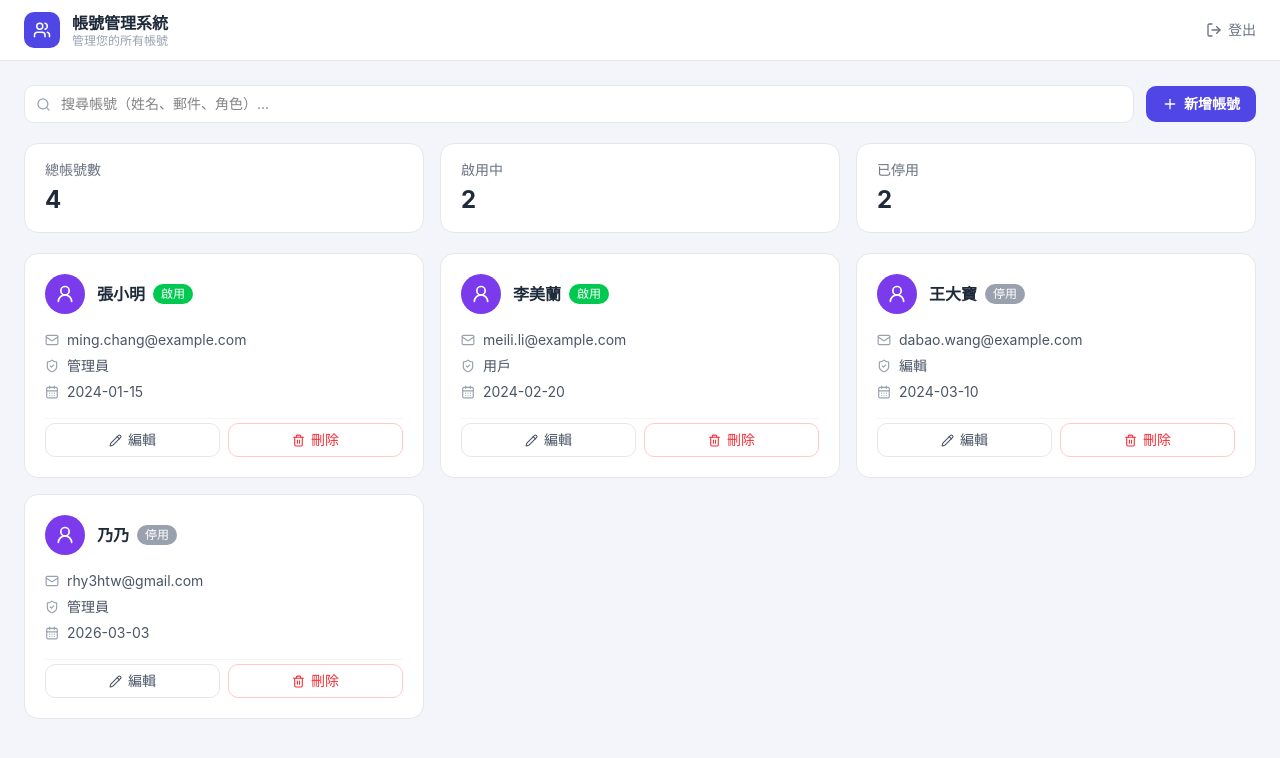
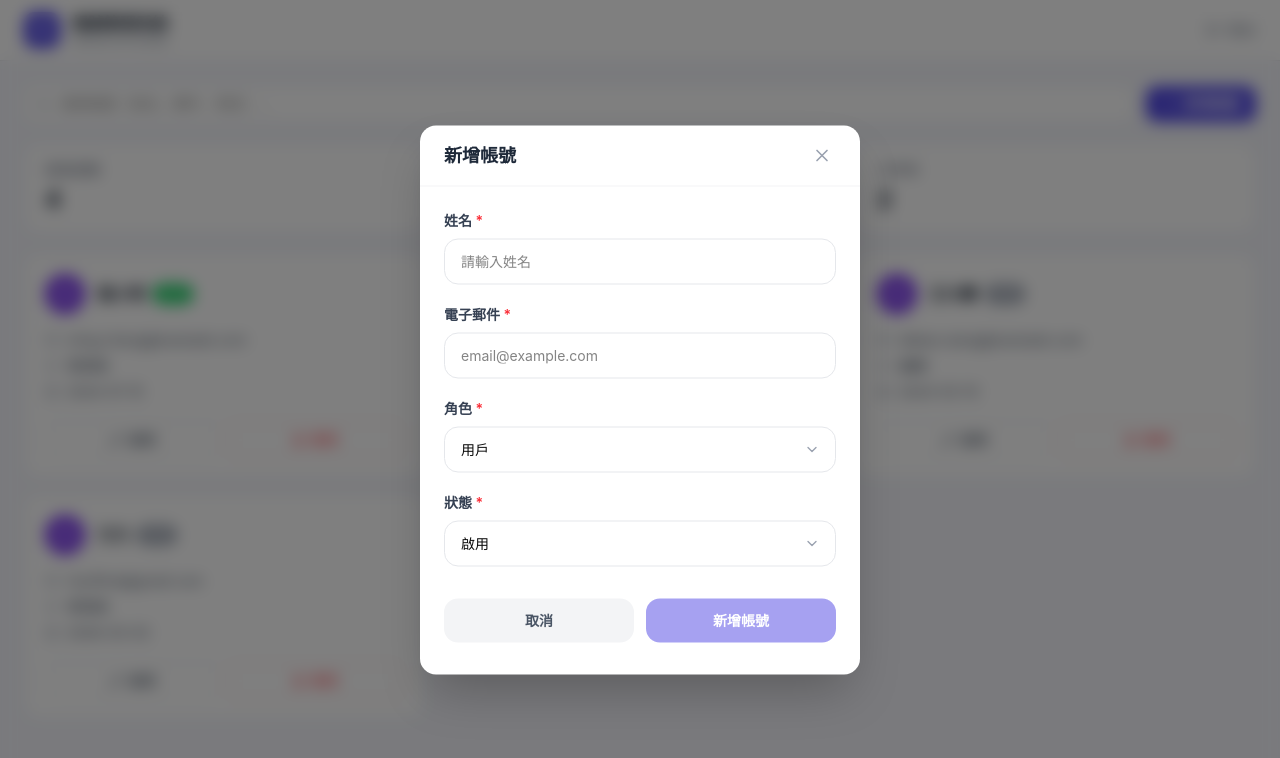
Before and after one commit to rhy3h/rhy3h-mercuryfire-exam, a Vue app: page /dashboard in a window 1280 px wide. Both pictures are taken after a click on the button "新增帳號". Shown: the top 758 px of the page. Built offline with nearby package versions, Linux system fonts and the light colour scheme.

Commit message:
feat: dashboard 新增帳號 & 編輯 Modal

```diff
--- a/src/components/dashboard/AccountCard.vue
+++ b/src/components/dashboard/AccountCard.vue
@@ -59,16 +59,7 @@
 
 <script setup lang="ts">
 import { UserRound, Mail, ShieldCheck, CalendarDays, Pencil, Trash2 } from 'lucide-vue-next'
-import type { RoleLevel, AccountStatus } from '@/api/types'
-
-export interface AccountItem {
-  id: string
-  name: string
-  email: string
-  roleLevel: RoleLevel
-  status: AccountStatus
-  createdAt: string
-}
+import type { RoleLevel, Account } from '@/api/types'
 
 const roleLabelMap: Record<RoleLevel, string> = {
   ADMIN: '管理員',
@@ -77,6 +68,6 @@ const roleLabelMap: Record<RoleLevel, string> = {
   CLIENT: '客戶',
 }
 
-defineProps<{ account: AccountItem }>()
-defineEmits<{ edit: [account: AccountItem]; delete: [account: AccountItem] }>()
+defineProps<{ account: Account }>()
+defineEmits<{ edit: [account: Account]; delete: [account: Account] }>()
 </script>
--- /dev/null
+++ b/src/components/dashboard/AccountFormModal.vue
@@ -0,0 +1,196 @@
+<template>
+  <DialogRoot :open="open" @update:open="$emit('update:open', $event)">
+    <DialogPortal>
+      <DialogOverlay
+        class="fixed inset-0 z-50 bg-black/50 backdrop-blur-sm transition-opacity duration-300 ease-out"
+        :class="open ? 'opacity-100' : 'opacity-0'"
+      />
+      <DialogContent
+        class="fixed left-1/2 top-1/2 z-50 w-full max-w-[440px] -translate-x-1/2 -translate-y-1/2 rounded-2xl bg-white p-0 shadow-2xl transition-all duration-300 ease-out focus:outline-none"
+        :class="open ? 'scale-100 opacity-100' : 'scale-95 opacity-0'"
+      >
+        <!-- Header -->
+        <div class="flex items-center justify-between border-b border-gray-100 px-6 py-4">
+          <DialogTitle class="text-lg font-bold text-gray-800">
+            {{ isEdit ? '編輯帳號' : '新增帳號' }}
+          </DialogTitle>
+          <DialogClose
+            class="rounded-lg p-1 text-gray-400 transition-colors hover:bg-gray-100 hover:text-gray-600"
+          >
+            <X :size="20" />
+          </DialogClose>
+        </div>
+
+        <!-- Form -->
+        <div class="flex flex-col gap-5 px-6 py-6">
+          <!-- Name -->
+          <div class="flex flex-col gap-2">
+            <label class="text-sm font-semibold text-gray-700">
+              姓名 <span class="text-red-500">*</span>
+            </label>
+            <input
+              v-model="form.name"
+              type="text"
+              placeholder="請輸入姓名"
+              class="w-full rounded-xl border border-gray-200 bg-white px-4 py-3 text-sm transition-all focus:border-indigo-400 focus:outline-none focus:ring-4 focus:ring-indigo-50/50"
+            />
+          </div>
+
+          <!-- Email -->
+          <div class="flex flex-col gap-2">
+            <label class="text-sm font-semibold text-gray-700">
+              電子郵件 <span class="text-red-500">*</span>
+            </label>
+            <input
+              v-model="form.email"
+              type="email"
+              placeholder="email@example.com"
+              class="w-full rounded-xl border border-gray-200 bg-white px-4 py-3 text-sm transition-all focus:border-indigo-400 focus:outline-none focus:ring-4 focus:ring-indigo-50/50"
+            />
+          </div>
+
+          <!-- Role -->
+          <div class="flex flex-col gap-2">
+            <label class="text-sm font-semibold text-gray-700">
+              角色 <span class="text-red-500">*</span>
+            </label>
+            <div class="relative">
+              <select
+                v-model="form.roleLevel"
+                class="w-full appearance-none rounded-xl border border-gray-200 bg-white px-4 py-3 text-sm transition-all focus:border-indigo-400 focus:outline-none focus:ring-4 focus:ring-indigo-50/50"
+              >
+                <option value="ADMIN">管理員</option>
+                <option value="EDITOR">編輯</option>
+                <option value="USER">用戶</option>
+                <option value="CLIENT">訪客</option>
+              </select>
+              <div
+                class="pointer-events-none absolute inset-y-0 right-4 flex items-center text-gray-400"
+              >
+                <ChevronDown :size="16" />
+              </div>
+            </div>
+          </div>
+
+          <!-- Status -->
+          <div class="flex flex-col gap-2">
+            <label class="text-sm font-semibold text-gray-700">
+              狀態 <span class="text-red-500">*</span>
+            </label>
+            <div class="relative">
+              <select
+                v-model="form.status"
+                class="w-full appearance-none rounded-xl border border-gray-200 bg-white px-4 py-3 text-sm transition-all focus:border-indigo-400 focus:outline-none focus:ring-4 focus:ring-indigo-50/50"
+              >
+                <option value="ON">啟用</option>
+                <option value="OFF">停用</option>
+              </select>
+              <div
+                class="pointer-events-none absolute inset-y-0 right-4 flex items-center text-gray-400"
+              >
+                <ChevronDown :size="16" />
+              </div>
+            </div>
+          </div>
+        </div>
+
+        <!-- Actions -->
+        <div class="flex items-center gap-3 px-6 pb-8 pt-2">
+          <DialogClose
+            class="flex-1 rounded-xl bg-gray-100 py-3 text-sm font-semibold text-gray-600 transition-all hover:bg-gray-200 active:scale-95"
+          >
+            取消
+          </DialogClose>
+          <button
+            type="button"
+            class="flex-1 rounded-xl py-3 text-sm font-semibold text-white transition-all hover:shadow-lg active:scale-95 disabled:cursor-not-allowed disabled:opacity-50"
+            style="background: #4f46e5"
+            :disabled="loading || !isFormValid"
+            @click="handleSubmit"
+          >
+            {{ loading ? '處理中...' : isEdit ? '儲存變更' : '新增帳號' }}
+          </button>
+        </div>
+      </DialogContent>
+    </DialogPortal>
+  </DialogRoot>
+</template>
+
+<script setup lang="ts">
+import { ref, computed, reactive, watch } from 'vue'
+import {
+  DialogRoot,
+  DialogPortal,
+  DialogOverlay,
+  DialogContent,
+  DialogTitle,
+  DialogClose,
+} from 'reka-ui'
+import { X, ChevronDown } from 'lucide-vue-next'
+import { accountsApi } from '@/api/accounts'
+import type { AccountFormDto, Account } from '@/api/types'
+
+const props = defineProps<{
+  open: boolean
+  initialData?: Account | null
+}>()
+
+const emit = defineEmits<{
+  'update:open': [value: boolean]
+  success: []
+}>()
+
+const loading = ref(false)
+
+const form = reactive<AccountFormDto>({
+  name: '',
+  email: '',
+  roleLevel: 'USER',
+  status: 'ON',
+})
+
+const isEdit = computed(() => !!props.initialData)
+
+watch(
+  () => props.open,
+  (val) => {
+    if (val) {
+      if (props.initialData) {
+        form.name = props.initialData.name
+        form.email = props.initialData.email
+        form.roleLevel = props.initialData.roleLevel
+        form.status = props.initialData.status
+      } else {
+        form.name = ''
+        form.email = ''
+        form.roleLevel = 'USER'
+        form.status = 'ON'
+      }
+    }
+  },
+)
+
+const isFormValid = computed(() => {
+  return form.name.trim() !== '' && /^[^\s@]+@[^\s@]+\.[^\s@]+$/.test(form.email)
+})
+
+async function handleSubmit() {
+  if (!isFormValid.value || loading.value) return
+
+  loading.value = true
+  try {
+    if (isEdit.value && props.initialData) {
+      await accountsApi.update(props.initialData.id, { ...form })
+    } else {
+      await accountsApi.create({ ...form })
+    }
+    emit('success')
+    emit('update:open', false)
+  } catch (error) {
+    console.error('Operation failed:', error)
+    alert(isEdit.value ? '編輯帳號失敗' : '新增帳號失敗')
+  } finally {
+    loading.value = false
+  }
+}
+</script>
--- a/src/views/DashboardView.vue
+++ b/src/views/DashboardView.vue
@@ -7,6 +7,12 @@
     <main class="flex-1 px-6 py-6 max-w-7xl mx-auto w-full flex flex-col gap-5">
       <!-- Search + Add -->
       <SearchBar v-model="searchQuery" @add-account="handleAddAccount" />
+
+      <AccountFormModal
+        v-model:open="isModalOpen"
+        :initial-data="editingAccount"
+        @success="handleSuccess"
+      />
 
       <!-- Stats -->
       <StatsCards :stats="computedStats" />
@@ -25,13 +31,16 @@ import DashboardHeader from '@/components/dashboard/DashboardHeader.vue'
 import SearchBar from '@/components/dashboard/SearchBar.vue'
 import StatsCards from '@/components/dashboard/StatsCards.vue'
 import AccountGrid from '@/components/dashboard/AccountGrid.vue'
-import type { AccountItem } from '@/components/dashboard/AccountCard.vue'
+import AccountFormModal from '@/components/dashboard/AccountFormModal.vue'
+import type { Account } from '@/api/types'
 
 const router = useRouter()
 const searchQuery = ref('')
+const isModalOpen = ref(false)
+const editingAccount = ref<Account | null>(null)
 
 // ── Mock data (將來替換成 API 回傳) ──────────────────────────────────────────
-const accounts = ref<AccountItem[]>([
+const accounts = ref<Account[]>([
   {
     id: '1',
     name: '張小明',
@@ -71,7 +80,7 @@ const filteredAccounts = computed(() => {
   const q = searchQuery.value.trim().toLowerCase()
   if (!q) return accounts.value
   return accounts.value.filter(
-    (a) =>
+    (a: Account) =>
       a.name.toLowerCase().includes(q) ||
       a.email.toLowerCase().includes(q) ||
       a.roleLevel.toLowerCase().includes(q),
@@ -80,22 +89,27 @@ const filteredAccounts = computed(() => {
 
 const computedStats = computed(() => [
   { label: '總帳號數', value: accounts.value.length },
-  { label: '啟用中', value: accounts.value.filter((a) => a.status === 'ON').length },
-  { label: '已停用', value: accounts.value.filter((a) => a.status === 'OFF').length },
+  { label: '啟用中', value: accounts.value.filter((a: Account) => a.status === 'ON').length },
+  { label: '已停用', value: accounts.value.filter((a: Account) => a.status === 'OFF').length },
 ])
 
 // ── Handlers (placeholder，之後串 API) ────────────────────────────────────────
 function handleAddAccount() {
-  // TODO: open create dialog / navigate to create page
-  console.log('新增帳號')
+  editingAccount.value = null
+  isModalOpen.value = true
 }
 
-function handleEdit(account: AccountItem) {
-  // TODO: open edit dialog
-  console.log('編輯', account)
+function handleSuccess() {
+  console.log('Operation successful, refreshing list...')
+  // TODO: refresh accounts from API
 }
 
-function handleDelete(account: AccountItem) {
+function handleEdit(account: Account) {
+  editingAccount.value = account
+  isModalOpen.value = true
+}
+
+function handleDelete(account: Account) {
   // TODO: call delete API then refresh
   console.log('刪除', account)
 }
```
Also changed, not shown: src/api/types.ts (+14 -0 lines).
